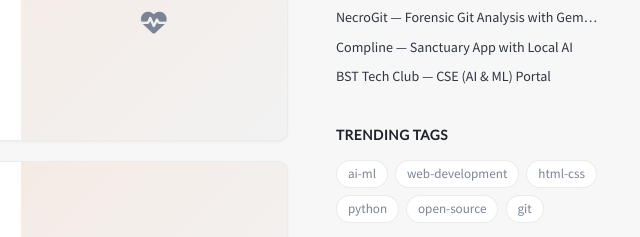
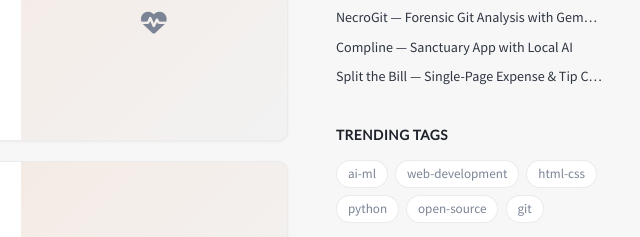
Before and after one commit to XiaoArnav/Protfolio, a plain HTML site: page index.html in a window 1280 px wide. Shown: the part 164-401 px from the top of the page, 640-1280 px from the left. Drawn offline with Linux system fonts and the light colour scheme.

Commit message:
update recently updated list

```diff
--- a/index.html
+++ b/index.html
@@ -386,7 +386,7 @@
                   <a href="https://github.com/XiaoArnav/complineapp" target="_blank" rel="noopener noreferrer">Compline — Sanctuary App with Local AI</a>
                 </li>
                 <li>
-                  <a href="https://github.com/XiaoArnav/bst-tech-club" target="_blank" rel="noopener noreferrer">BST Tech Club — CSE (AI &amp; ML) Portal</a>
+                  <a href="https://github.com/XiaoArnav/split-the-bill" target="_blank" rel="noopener noreferrer">Split the Bill — Single-Page Expense &amp; Tip Calculator</a>
                 </li>
               </ul>
             </section>
```
Also changed, not shown: tags/index.html (+1 -1 lines).
